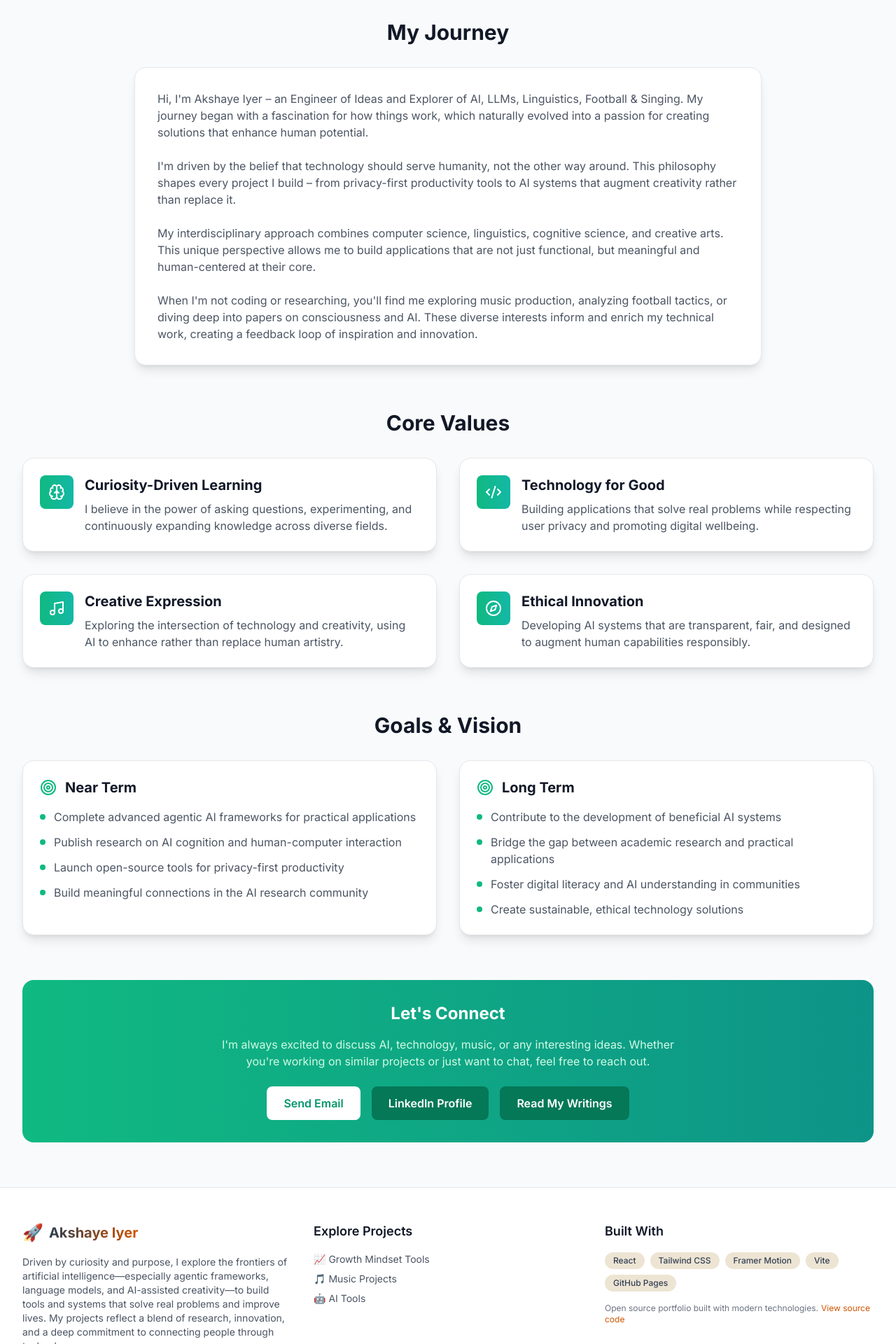
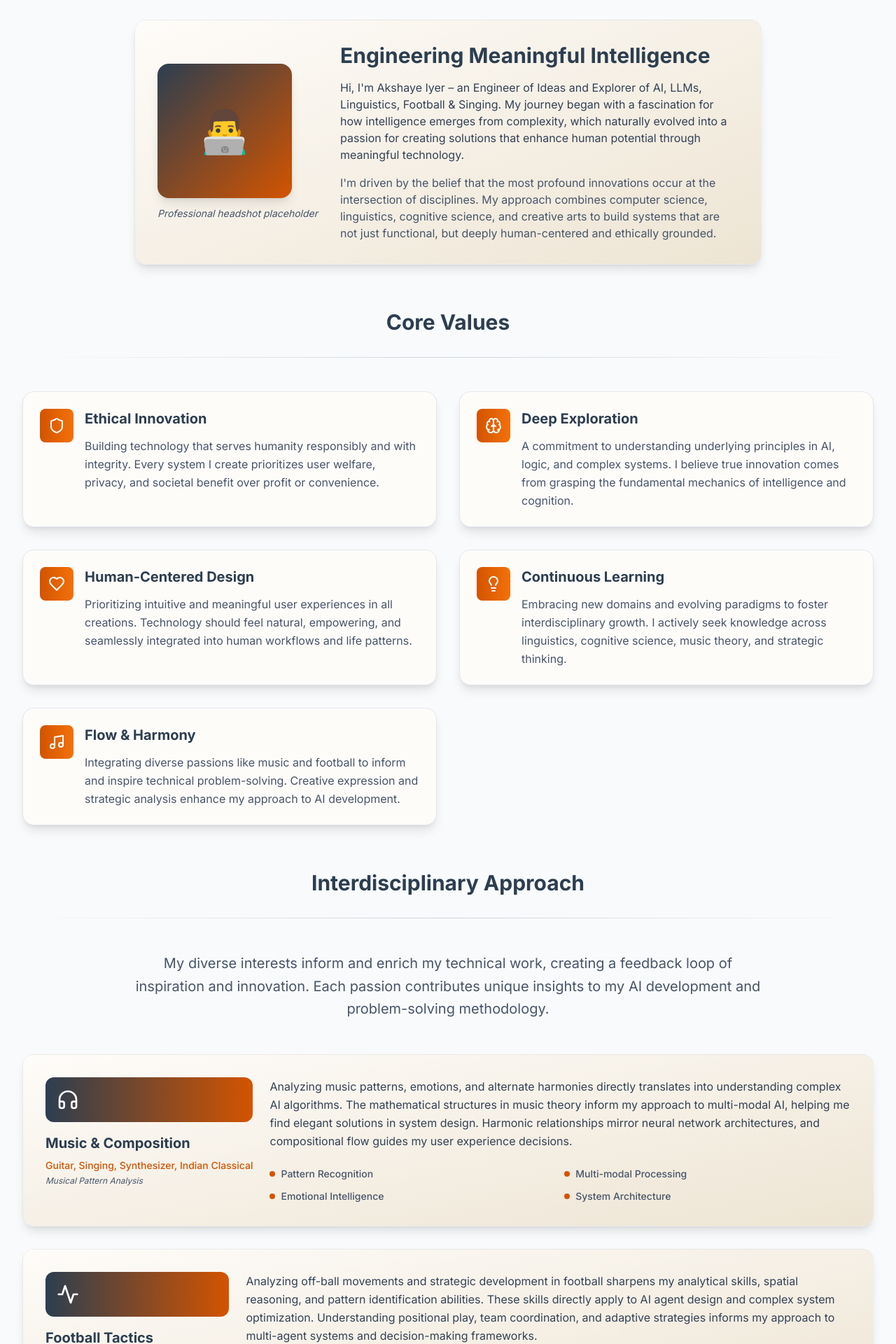
Before and after one commit to akiyer18/akiyer.github.io, a React (Vite) app: page /about in a window 1280 px wide. Shown: the part 400-2320 px from the top of the page at 70% size. Built offline with nearby package versions, Linux system fonts and the light colour scheme.

Commit message:
Phase 2: Enhanced About Me page with professional headshot, expanded core values, and detailed interdisciplinary approach connections

```diff
--- a/src/pages/AboutPage.jsx
+++ b/src/pages/AboutPage.jsx
@@ -1,28 +1,60 @@
 import { motion } from 'framer-motion'
-import { ArrowLeft, Heart, Target, Compass, Book, Code2, Music, Brain } from 'lucide-react'
+import { ArrowLeft, Heart, Target, Compass, Book, Code2, Music, Brain, Lightbulb, Shield, User, Headphones, Activity, Zap } from 'lucide-react'
 import { Link } from 'react-router-dom'
 
 export default function AboutPage() {
   const values = [
     {
-      icon: Brain,
-      title: 'Curiosity-Driven Learning',
-      description: 'I believe in the power of asking questions, experimenting, and continuously expanding knowledge across diverse fields.'
+      icon: Shield,
+      title: 'Ethical Innovation',
+      description: 'Building technology that serves humanity responsibly and with integrity. Every system I create prioritizes user welfare, privacy, and societal benefit over profit or convenience.'
     },
     {
-      icon: Code2,
-      title: 'Technology for Good',
-      description: 'Building applications that solve real problems while respecting user privacy and promoting digital wellbeing.'
+      icon: Brain,
+      title: 'Deep Exploration',
+      description: 'A commitment to understanding underlying principles in AI, logic, and complex systems. I believe true innovation comes from grasping the fundamental mechanics of intelligence and cognition.'
+    },
+    {
+      icon: Heart,
+      title: 'Human-Centered Design',
+      description: 'Prioritizing intuitive and meaningful user experiences in all creations. Technology should feel natural, empowering, and seamlessly integrated into human workflows and life patterns.'
+    },
+    {
+      icon: Lightbulb,
+      title: 'Continuous Learning',
+      description: 'Embracing new domains and evolving paradigms to foster interdisciplinary growth. I actively seek knowledge across linguistics, cognitive science, music theory, and strategic thinking.'
     },
     {
       icon: Music,
-      title: 'Creative Expression',
-      description: 'Exploring the intersection of technology and creativity, using AI to enhance rather than replace human artistry.'
+      title: 'Flow & Harmony',
+      description: 'Integrating diverse passions like music and football to inform and inspire technical problem-solving. Creative expression and strategic analysis enhance my approach to AI development.'
+    }
+  ]
+
+  const interests = [
+    {
+      icon: Headphones,
+      title: 'Music & Composition',
+      category: 'Guitar, Singing, Synthesizer, Indian Classical',
+      connection: 'Musical Pattern Analysis',
+      description: 'Analyzing music patterns, emotions, and alternate harmonies directly translates into understanding complex AI algorithms. The mathematical structures in music theory inform my approach to multi-modal AI, helping me find elegant solutions in system design. Harmonic relationships mirror neural network architectures, and compositional flow guides my user experience decisions.',
+      skills: ['Pattern Recognition', 'Multi-modal Processing', 'Emotional Intelligence', 'System Architecture']
     },
     {
-      icon: Compass,
-      title: 'Ethical Innovation',
-      description: 'Developing AI systems that are transparent, fair, and designed to augment human capabilities responsibly.'
+      icon: Activity,
+      title: 'Football Tactics',
+      category: 'Strategic Analysis & Off-ball Movement',
+      connection: 'Spatial Intelligence & Decision-Making',
+      description: 'Analyzing off-ball movements and strategic development in football sharpens my analytical skills, spatial reasoning, and pattern identification abilities. These skills directly apply to AI agent design and complex system optimization. Understanding positional play, team coordination, and adaptive strategies informs my approach to multi-agent systems and decision-making frameworks.',
+      skills: ['Spatial Reasoning', 'Strategic Planning', 'Pattern Detection', 'System Optimization']
+    },
+    {
+      icon: Zap,
+      title: 'Creative Problem-Solving',
+      category: 'Thinking Outside the Box',
+      connection: 'Innovation Methodology',
+      description: 'My drive to solve real-world issues with unconventional algorithms shapes my project ideation and problem-solving methodology. This approach links directly to my AI focus by encouraging novel architectures, interdisciplinary solutions, and human-centric innovation that challenges traditional boundaries in machine learning and cognitive computing.',
+      skills: ['Algorithm Design', 'Creative Thinking', 'Cross-disciplinary Integration', 'Innovation Strategy']
     }
   ]
 
@@ -48,9 +80,9 @@ export default function AboutPage() {
   ]
 
   return (
-    <div className="min-h-screen pt-20 bg-gray-50 dark:bg-gray-900">
+    <div className="min-h-screen pt-20">
       {/* Header */}
-      <section className="py-16 bg-gradient-to-r from-emerald-500 to-teal-600 text-white">
+      <section className="py-16 bg-gradient-to-r from-accent-500 to-accent-700 text-white">
         <div className="container-custom">
           <motion.div
             initial={{ opacity: 0, y: 50 }}
@@ -59,14 +91,14 @@ export default function AboutPage() {
           >
             <Link
               to="/"
-              className="inline-flex items-center gap-2 text-white/80 hover:text-white transition-colors duration-300 mb-6"
+              className="inline-flex items-center gap-2 text-sand-100/80 hover:text-sand-100 transition-colors duration-300 mb-6"
             >
               <ArrowLeft size={20} />
               Back to Home
             </Link>
 
             <div className="flex items-center gap-4 mb-6">
-              <div className="p-4 bg-white/20 backdrop-blur-sm rounded-2xl">
+              <div className="p-4 bg-sand-100/20 backdrop-blur-sm rounded-2xl">
                 <Heart size={32} />
               </div>
               <div>
@@ -74,7 +106,7 @@ export default function AboutPage() {
                   About Me
                 </h1>
                 <p className="text-xl opacity-90">
-                  My story, values, and goals
+                  My story, values, and interdisciplinary approach
                 </p>
               </div>
             </div>
@@ -82,7 +114,7 @@ export default function AboutPage() {
         </div>
       </section>
 
-      {/* Story Section */}
+      {/* Professional Headshot & Introduction */}
       <section className="py-16">
         <div className="container-custom">
           <motion.div
@@ -91,41 +123,43 @@ export default function AboutPage() {
             transition={{ duration: 0.6, delay: 0.2 }}
             className="mb-16"
           >
-            <h2 className="text-3xl font-bold text-gray-900 dark:text-white mb-8 text-center">
-              My Journey
-            </h2>
             <div className="max-w-4xl mx-auto">
-              <div className="bg-white dark:bg-gray-800 rounded-2xl p-8 shadow-lg border border-gray-200 dark:border-gray-700">
-                <div className="prose prose-lg dark:prose-invert max-w-none">
-                  <p className="text-gray-600 dark:text-gray-300 mb-6">
-                    Hi, I'm Akshaye Iyer – an Engineer of Ideas and Explorer of AI, LLMs, Linguistics, Football & Singing.
-                    My journey began with a fascination for how things work, which naturally evolved into a passion for
-                    creating solutions that enhance human potential.
-                  </p>
+              <div className="featured-card p-8">
+                <div className="flex flex-col md:flex-row items-center gap-8">
+                  {/* Professional Headshot Placeholder */}
+                  <div className="flex-shrink-0">
+                    <div className="w-48 h-48 rounded-2xl bg-gradient-to-br from-primary-800 to-accent-600 flex items-center justify-center text-white text-6xl shadow-lg">
+                      👨‍💻
+                    </div>
+                    <p className="text-sm text-primary-600 dark:text-sand-400 text-center mt-3 italic">
+                      Professional headshot placeholder
+                    </p>
+                  </div>
 
-                  <p className="text-gray-600 dark:text-gray-300 mb-6">
-                    I'm driven by the belief that technology should serve humanity, not the other way around. This philosophy
-                    shapes every project I build – from privacy-first productivity tools to AI systems that augment creativity
-                    rather than replace it.
-                  </p>
-
-                  <p className="text-gray-600 dark:text-gray-300 mb-6">
-                    My interdisciplinary approach combines computer science, linguistics, cognitive science, and creative arts.
-                    This unique perspective allows me to build applications that are not just functional, but meaningful and
-                    human-centered at their core.
-                  </p>
-
-                  <p className="text-gray-600 dark:text-gray-300">
-                    When I'm not coding or researching, you'll find me exploring music production, analyzing football tactics,
-                    or diving deep into papers on consciousness and AI. These diverse interests inform and enrich my technical work,
-                    creating a feedback loop of inspiration and innovation.
-                  </p>
+                  {/* Introduction */}
+                  <div className="flex-1">
+                    <h2 className="text-3xl font-bold text-primary-800 dark:text-sand-100 mb-4">
+                      Engineering Meaningful Intelligence
+                    </h2>
+                    <div className="prose prose-lg max-w-none">
+                      <p className="text-primary-700 dark:text-sand-200 mb-4">
+                        Hi, I'm Akshaye Iyer – an Engineer of Ideas and Explorer of AI, LLMs, Linguistics, Football & Singing.
+                        My journey began with a fascination for how intelligence emerges from complexity, which naturally evolved into a passion for
+                        creating solutions that enhance human potential through meaningful technology.
+                      </p>
+                      <p className="text-primary-600 dark:text-sand-300">
+                        I'm driven by the belief that the most profound innovations occur at the intersection of disciplines.
+                        My approach combines computer science, linguistics, cognitive science, and creative arts to build systems that are
+                        not just functional, but deeply human-centered and ethically grounded.
+                      </p>
+                    </div>
+                  </div>
                 </div>
               </div>
             </div>
           </motion.div>
 
-          {/* Values Section */}
+          {/* Core Values Section */}
           <motion.div
             initial={{ opacity: 0, y: 30 }}
             whileInView={{ opacity: 1, y: 0 }}
@@ -133,10 +167,11 @@ export default function AboutPage() {
             viewport={{ once: true }}
             className="mb-16"
           >
-            <h2 className="text-3xl font-bold text-gray-900 dark:text-white mb-8 text-center">
+            <h2 className="text-3xl font-bold text-primary-800 dark:text-sand-100 mb-8 text-center">
               Core Values
             </h2>
-            <div className="grid md:grid-cols-2 gap-8">
+            <div className="section-divider mb-12"></div>
+            <div className="grid lg:grid-cols-2 gap-8">
               {values.map((value, index) => (
                 <motion.div
                   key={index}
@@ -144,19 +179,86 @@ export default function AboutPage() {
                   whileInView={{ opacity: 1, y: 0 }}
                   transition={{ duration: 0.6, delay: index * 0.1 }}
                   viewport={{ once: true }}
-                  className="bg-white dark:bg-gray-800 rounded-2xl p-6 shadow-lg border border-gray-200 dark:border-gray-700"
+                  className="bg-sand-50 dark:bg-primary-800 rounded-2xl p-6 shadow-lg border border-primary-200 dark:border-sand-200/20"
                 >
                   <div className="flex items-start gap-4">
-                    <div className="p-3 bg-gradient-to-r from-emerald-500 to-teal-500 rounded-lg text-white">
+                    <div className="p-3 bg-gradient-to-r from-accent-600 to-accent-500 rounded-lg text-white flex-shrink-0">
                       <value.icon size={24} />
                     </div>
                     <div>
-                      <h3 className="text-xl font-bold text-gray-900 dark:text-white mb-2">
+                      <h3 className="text-xl font-bold text-primary-800 dark:text-sand-100 mb-3">
                         {value.title}
                       </h3>
-                      <p className="text-gray-600 dark:text-gray-300">
+                      <p className="text-primary-600 dark:text-sand-300 leading-relaxed">
                         {value.description}
                       </p>
+                    </div>
+                  </div>
+                </motion.div>
+              ))}
+            </div>
+          </motion.div>
+
+          {/* Diverse Interests & Technical Connections */}
+          <motion.div
+            initial={{ opacity: 0, y: 30 }}
+            whileInView={{ opacity: 1, y: 0 }}
+            transition={{ duration: 0.6 }}
+            viewport={{ once: true }}
+            className="mb-16"
+          >
+            <h2 className="text-3xl font-bold text-primary-800 dark:text-sand-100 mb-8 text-center">
+              Interdisciplinary Approach
+            </h2>
+            <div className="section-divider mb-12"></div>
+            <p className="text-xl text-primary-600 dark:text-sand-300 text-center max-w-4xl mx-auto mb-12 leading-relaxed">
+              My diverse interests inform and enrich my technical work, creating a feedback loop of inspiration and innovation.
+              Each passion contributes unique insights to my AI development and problem-solving methodology.
+            </p>
+
+            <div className="space-y-8">
+              {interests.map((interest, index) => (
+                <motion.div
+                  key={index}
+                  initial={{ opacity: 0, x: index % 2 === 0 ? -30 : 30 }}
+                  whileInView={{ opacity: 1, x: 0 }}
+                  transition={{ duration: 0.6, delay: index * 0.2 }}
+                  viewport={{ once: true }}
+                  className="featured-card p-8"
+                >
+                  <div className="flex flex-col lg:flex-row items-start gap-6">
+                    <div className="flex-shrink-0">
+                      <div className="p-4 bg-gradient-to-r from-primary-800 to-accent-600 rounded-xl text-white mb-4">
+                        <interest.icon size={32} />
+                      </div>
+                      <div className="text-center lg:text-left">
+                        <h3 className="text-xl font-bold text-primary-800 dark:text-sand-100 mb-2">
+                          {interest.title}
+                        </h3>
+                        <p className="text-sm text-accent-600 dark:text-accent-400 font-medium mb-1">
+                          {interest.category}
+                        </p>
+                        <p className="text-xs text-primary-600 dark:text-sand-400 italic">
+                          {interest.connection}
+                        </p>
+                      </div>
+                    </div>
+
+                    <div className="flex-1">
+                      <p className="text-primary-700 dark:text-sand-200 mb-6 leading-relaxed">
+                        {interest.description}
+                      </p>
+
+                      <div className="grid grid-cols-2 gap-3">
+                        {interest.skills.map((skill, skillIndex) => (
+                          <div key={skillIndex} className="flex items-center gap-2">
+                            <div className="w-2 h-2 bg-accent-600 rounded-full"></div>
+                            <span className="text-sm text-primary-600 dark:text-sand-300 font-medium">
+                              {skill}
+                            </span>
+                          </div>
+                        ))}
+                      </div>
                     </div>
                   </div>
                 </motion.div>
@@ -172,9 +274,10 @@ export default function AboutPage() {
             viewport={{ once: true }}
             className="mb-16"
           >
-            <h2 className="text-3xl font-bold text-gray-900 dark:text-white mb-8 text-center">
+            <h2 className="text-3xl font-bold text-primary-800 dark:text-sand-100 mb-8 text-center">
               Goals & Vision
             </h2>
+            <div className="section-divider mb-12"></div>
             <div className="grid md:grid-cols-2 gap-8">
               {goals.map((goalSet, index) => (
                 <motion.div
@@ -183,19 +286,19 @@ export default function AboutPage() {
                   whileInView={{ opacity: 1, x: 0 }}
                   transition={{ duration: 0.6, delay: 0.2 }}
                   viewport={{ once: true }}
-                  className="bg-white dark:bg-gray-800 rounded-2xl p-6 shadow-lg border border-gray-200 dark:border-gray-700"
+                  className="bg-sand-50 dark:bg-primary-800 rounded-2xl p-6 shadow-lg border border-primary-200 dark:border-sand-200/20"
                 >
                   <div className="flex items-center gap-3 mb-4">
-                    <Target className="text-emerald-500" size={24} />
-                    <h3 className="text-xl font-bold text-gray-900 dark:text-white">
+                    <Target className="text-accent-600" size={24} />
+                    <h3 className="text-xl font-bold text-primary-800 dark:text-sand-100">
                       {goalSet.timeframe}
                     </h3>
                   </div>
                   <ul className="space-y-3">
                     {goalSet.items.map((item, itemIndex) => (
                       <li key={itemIndex} className="flex items-start gap-3">
-                        <div className="w-2 h-2 bg-emerald-500 rounded-full mt-2 flex-shrink-0"></div>
-                        <span className="text-gray-600 dark:text-gray-300">{item}</span>
+                        <div className="w-2 h-2 bg-accent-600 rounded-full mt-2 flex-shrink-0"></div>
+                        <span className="text-primary-600 dark:text-sand-300">{item}</span>
                       </li>
                     ))}
                   </ul>
@@ -212,18 +315,18 @@ export default function AboutPage() {
             viewport={{ once: true }}
             className="text-center"
           >
-            <div className="bg-gradient-to-r from-emerald-500 to-teal-600 rounded-2xl p-8 text-white">
+            <div className="bg-gradient-to-r from-accent-600 to-accent-500 rounded-2xl p-8 text-white">
               <h3 className="text-2xl font-bold mb-4">
                 Let's Connect
               </h3>
-              <p className="text-emerald-100 mb-6 max-w-2xl mx-auto">
+              <p className="text-sand-100 mb-6 max-w-2xl mx-auto">
                 I'm always excited to discuss AI, technology, music, or any interesting ideas.
-                Whether you're working on similar projects or just want to chat, feel free to reach out.
+                Whether you're working on similar projects or just want to chat about the intersection of creativity and technology, feel free to reach out.
               </p>
               <div className="flex flex-col sm:flex-row gap-4 justify-center">
                 <a
                   href="mailto:akshaye.iyer@outlook.com"
-                  className="bg-white text-emerald-600 px-6 py-3 rounded-lg font-semibold hover:bg-emerald-50 transition-colors duration-300"
+                  className="bg-sand-100 text-accent-600 px-6 py-3 rounded-lg font-semibold hover:bg-sand-200 transition-colors duration-300"
                 >
                   Send Email
                 </a>
@@ -231,13 +334,13 @@ export default function AboutPage() {
                   href="https://www.linkedin.com/in/akshaye-iyer/"
                   target="_blank"
                   rel="noopener noreferrer"
-                  className="bg-emerald-700 text-white px-6 py-3 rounded-lg font-semibold hover:bg-emerald-800 transition-colors duration-300"
+                  className="bg-accent-700 text-sand-100 px-6 py-3 rounded-lg font-semibold hover:bg-accent-800 transition-colors duration-300"
                 >
                   LinkedIn Profile
                 </a>
                 <Link
                   to="/theory"
-                  className="bg-emerald-700 text-white px-6 py-3 rounded-lg font-semibold hover:bg-emerald-800 transition-colors duration-300"
+                  className="bg-accent-700 text-sand-100 px-6 py-3 rounded-lg font-semibold hover:bg-accent-800 transition-colors duration-300"
                 >
                   Read My Writings
                 </Link>
```
